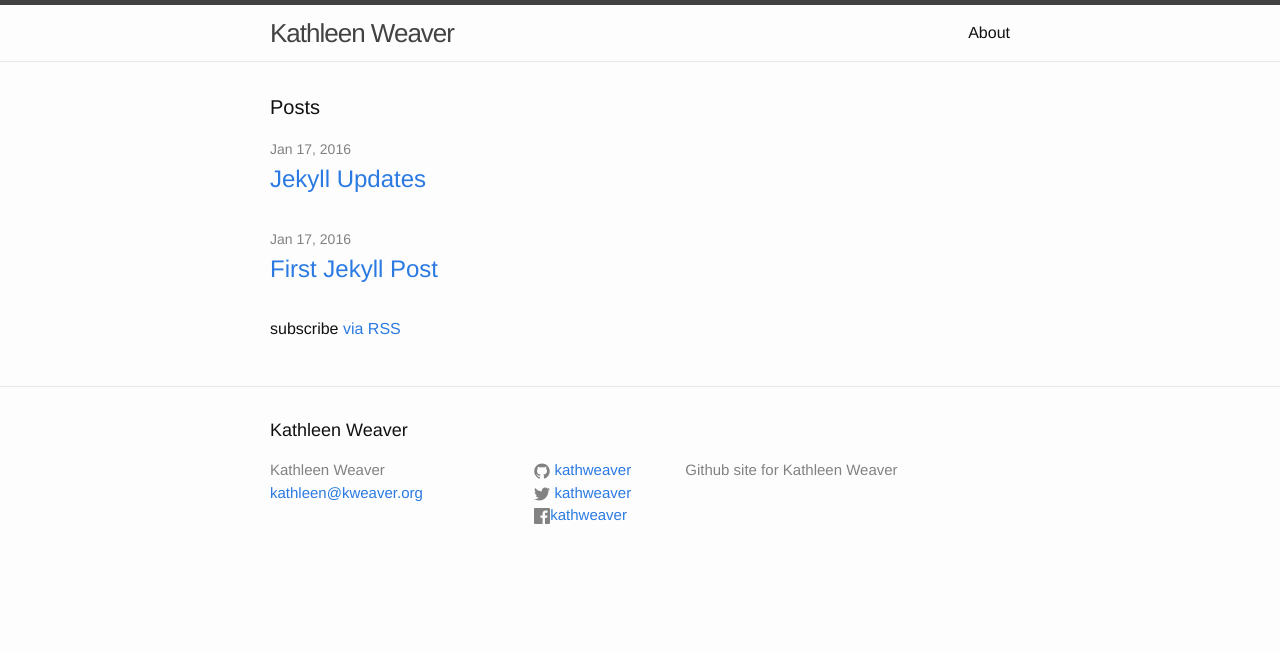
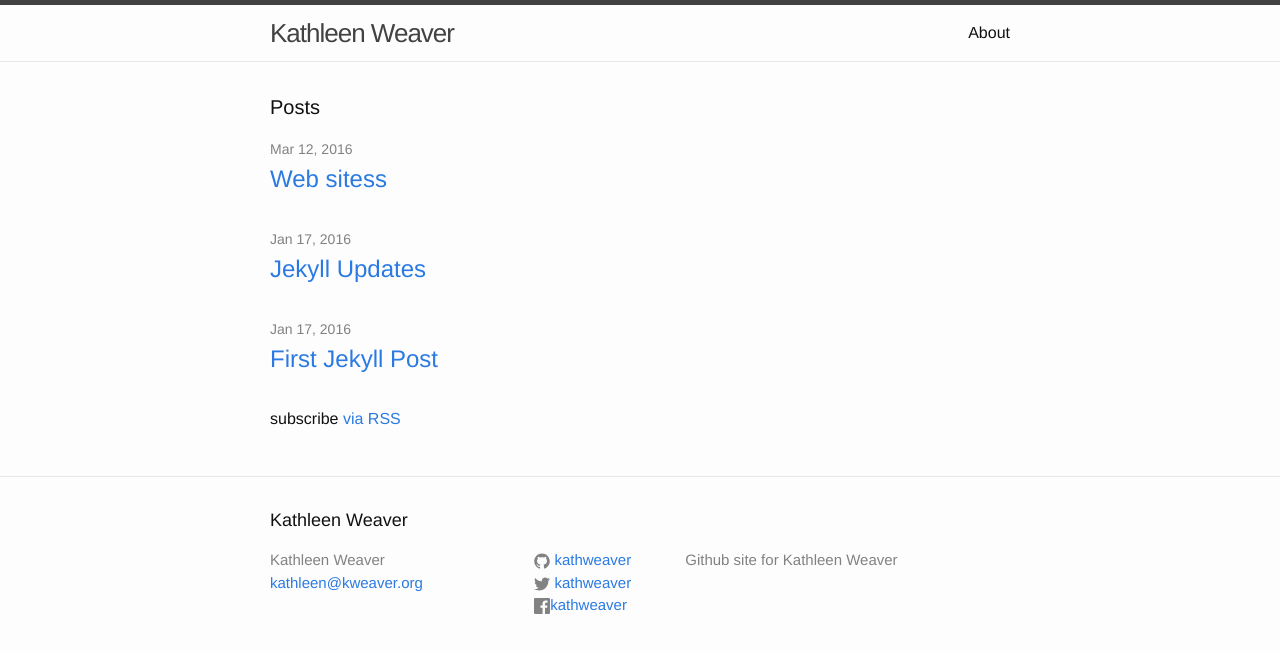
Before and after one commit to kathweaver/kathweaver.github.io, a Jekyll site: the page built from index.html, in a window 1280 px wide. Shown: the top 653 px of the page. Built offline with Jekyll 4.4.1, drawn with Linux system fonts in a browser that asks for light colours; a file with an impossible date is left out.

Commit message:
Update 2016-03-12-Websites.md

```diff
--- a/_posts/2016-03-12-Websites.md
+++ b/_posts/2016-03-12-Websites.md
@@ -1,7 +1,7 @@
 ---
 layout: post
-title:  "Jekyll Updates"
-date:   2016-03012 12:50:01 -0600
+title:  "Web sitess"
+date:   2016-03-12 12:50:01 -0600
 categories: jekyll update
 ---
 
```
